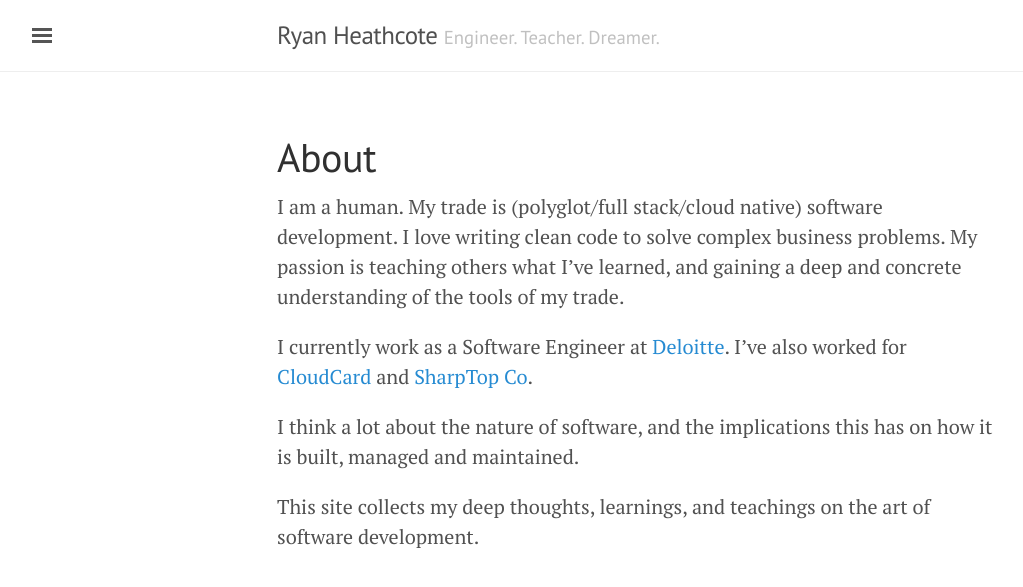
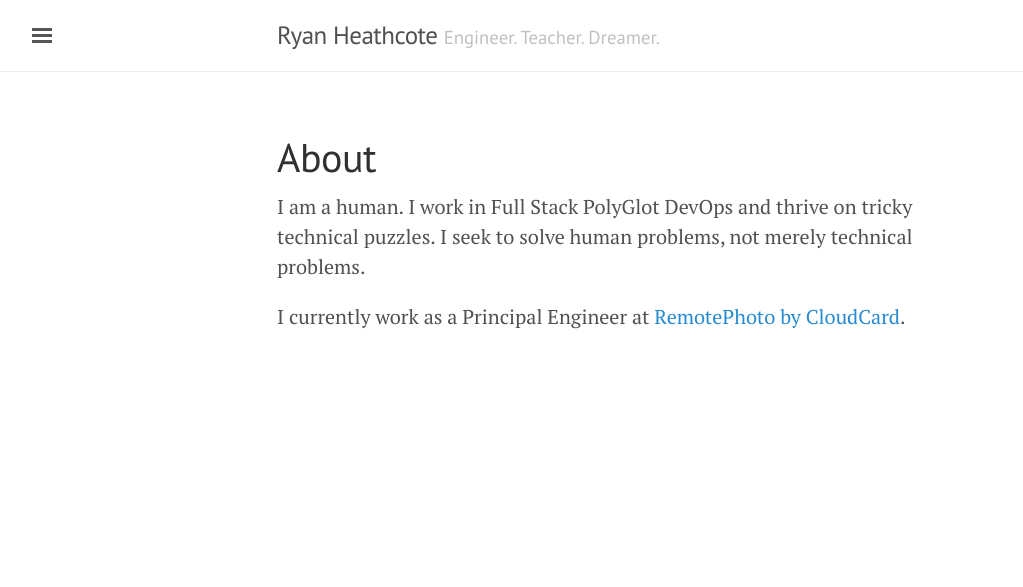
Before and after one commit to slackboxster/slackboxster.github.io, a Jekyll site: the page built from about.md, in a window 1280 px wide. Shown: the top 587 px of the page, without its empty margins (3-1026 px from the left). Built offline with Jekyll 4.4.1, drawn with Linux system fonts in a browser that asks for light colours.

Commit message:
Update about.md

```diff
--- a/about.md
+++ b/about.md
@@ -3,10 +3,6 @@ layout: page
 title: About
 ---
 
-I am a human. My trade is (polyglot/full stack/cloud native) software development. I love writing clean code to solve complex business problems. My passion is teaching others what I've learned, and gaining a deep and concrete understanding of the tools of my trade.
+I am a human. I work in Full Stack PolyGlot DevOps and thrive on tricky technical puzzles. I seek to solve human problems, not merely technical problems.
 
-I currently work as a Software Engineer at [Deloitte](https://www2.deloitte.com/us/en.html). I've also worked for [CloudCard](https://onlinephotosubmission.com/) and [SharpTop Co](http://sharptop.io/).
-
-I think a lot about the nature of software, and the implications this has on how it is built, managed and maintained.
-
-This site collects my deep thoughts, learnings, and teachings on the art of software development.
+I currently work as a Principal Engineer at [RemotePhoto by CloudCard](https://remotephoto.ai).
```
